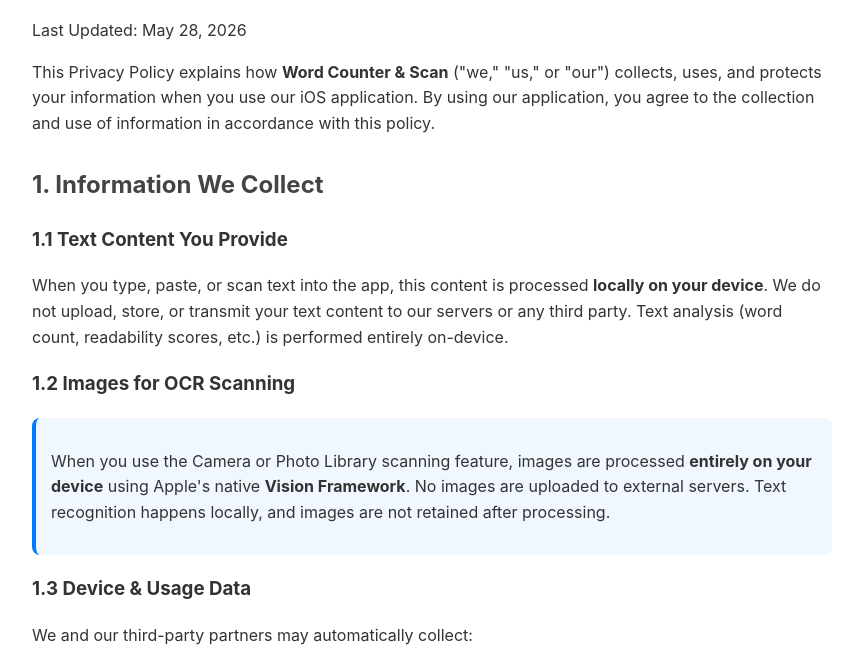
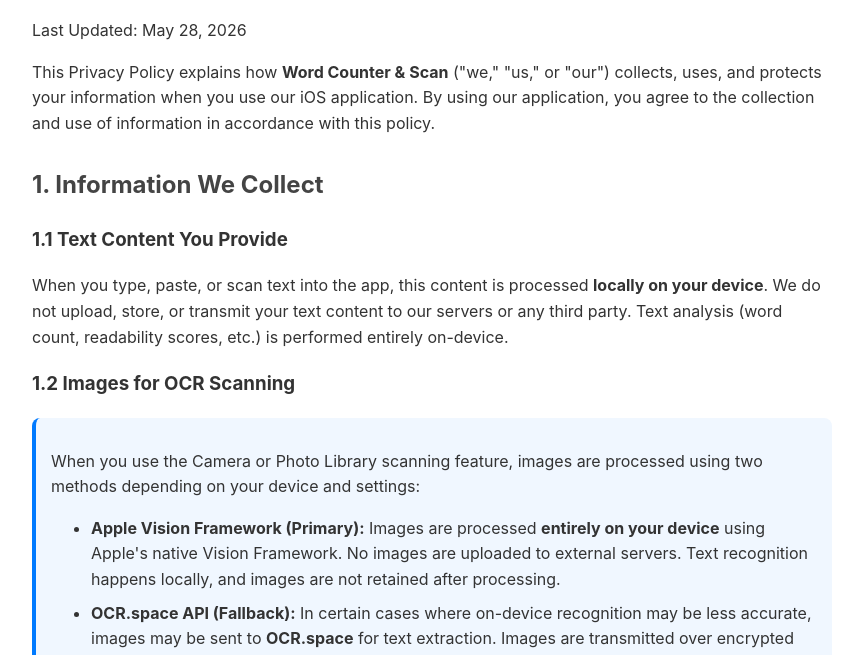
Before and after one commit to shayne-max/wordcounter-pro-privacy, a plain HTML site: page index.html in a window 1280 px wide. Shown: the part 128-783 px from the top of the page, without its empty margins (208-1071 px from the left). Drawn offline with Linux system fonts and the light colour scheme.

Commit message:
Update index.html

```diff
--- a/index.html
+++ b/index.html
@@ -45,6 +45,7 @@
             margin-bottom: 15px;
         }
     </style>
+<base target="_blank">
 </head>
 <body>
     <h1>Privacy Policy</h1>
@@ -59,7 +60,11 @@
 
     <h3>1.2 Images for OCR Scanning</h3>
     <div class="highlight">
-        <p>When you use the Camera or Photo Library scanning feature, images are processed <strong>entirely on your device</strong> using Apple's native <strong>Vision Framework</strong>. No images are uploaded to external servers. Text recognition happens locally, and images are not retained after processing.</p>
+        <p>When you use the Camera or Photo Library scanning feature, images are processed using two methods depending on your device and settings:</p>
+        <ul>
+            <li><strong>Apple Vision Framework (Primary):</strong> Images are processed <strong>entirely on your device</strong> using Apple's native Vision Framework. No images are uploaded to external servers. Text recognition happens locally, and images are not retained after processing.</li>
+            <li><strong>OCR.space API (Fallback):</strong> In certain cases where on-device recognition may be less accurate, images may be sent to <strong>OCR.space</strong> for text extraction. Images are transmitted over encrypted connections and are not permanently stored by OCR.space. For more details, see <a href="https://ocr.space/privacypolicy" target="_blank" rel="noopener noreferrer">OCR.space Privacy Policy</a>.</li>
+        </ul>
     </div>
 
     <h3>1.3 Device & Usage Data</h3>
@@ -102,7 +107,7 @@
     <p>We prioritize the security of your data:</p>
     <ul>
         <li><strong>Text Content:</strong> Never stored on our servers. All text remains on your device.</li>
-        <li><strong>Images:</strong> Processed on-device using Apple's Vision Framework and not retained.</li>
+        <li><strong>Images:</strong> Processed on-device using Apple's Vision Framework when possible; otherwise sent to OCR.space over encrypted connections and not retained.</li>
         <li><strong>Usage Data:</strong> Retained by our advertising and analytics partners per their respective policies.</li>
         <li><strong>Subscription Data:</strong> Retained by RevenueCat for the duration of your subscription plus applicable legal retention periods.</li>
         <li><strong>Local Storage:</strong> Stored locally until you delete the app.</li>
```
